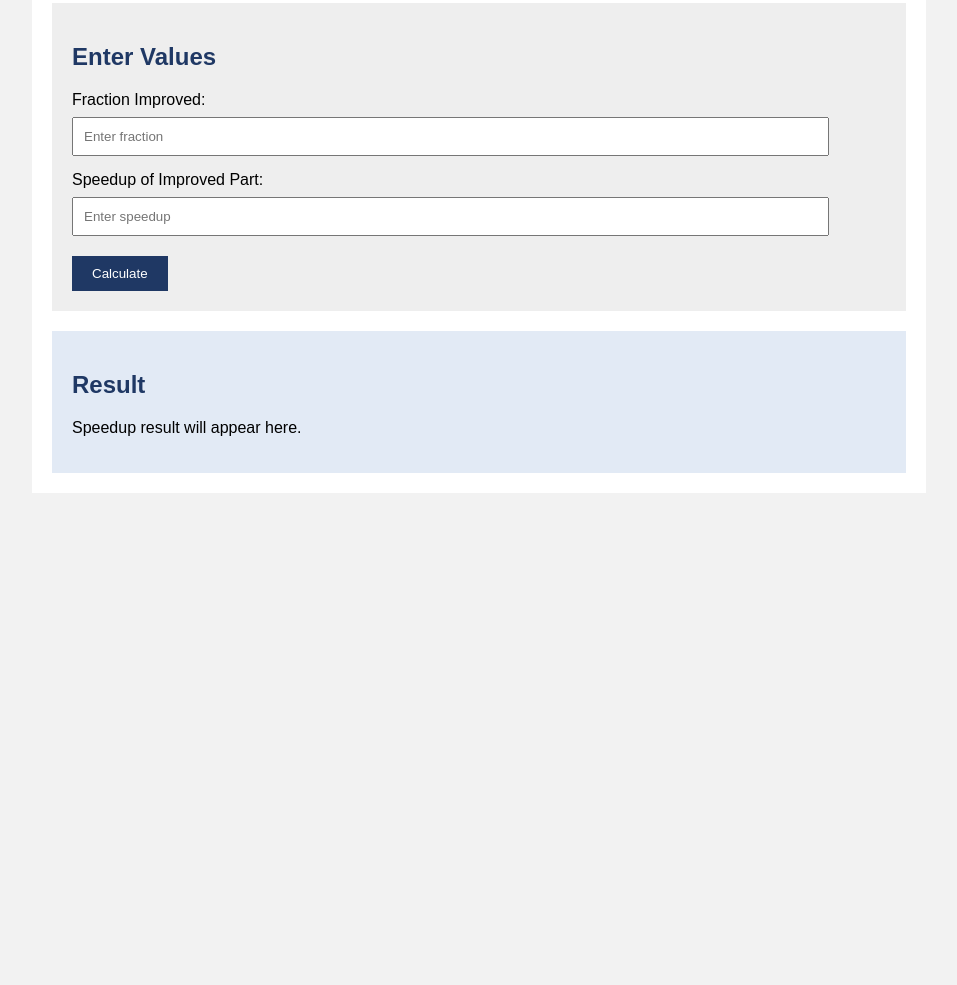
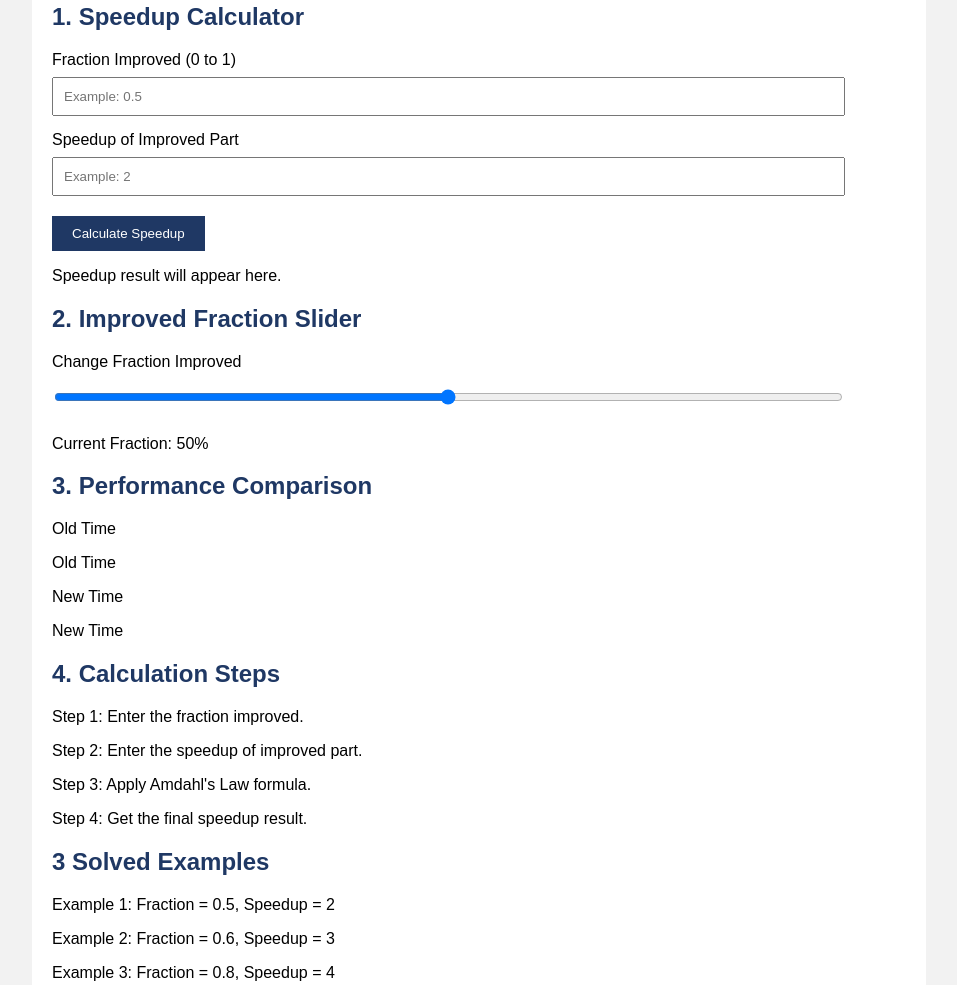
Before and after one commit to RoohullahSaeedhitec/amdahl-speedup-calculator, a plain HTML site: page index.html in a window 1280 px wide. Shown: the part 221-1206 px from the top of the page, without its empty margins (161-1118 px from the left). Before the commit the page ends 800 px from the top, so only its background shows below. Drawn offline with Linux system fonts and the light colour scheme.

Commit message:
Update index.html

```diff
--- a/index.html
+++ b/index.html
@@ -4,6 +4,7 @@
     <title>Amdahl's Law Calculator</title>
     <link rel="stylesheet" href="style.css">
 </head>
+
 <body>
 
 <div class="container">
@@ -13,21 +14,54 @@
         <p>CPU Performance Calculator</p>
     </header>
 
-        <div class="input-area">
-            <h2>Enter Values</h2>
+    <div class="section">
+        <h2>1. Speedup Calculator</h2>
 
-            <label>Fraction Improved:</label>
-            <input type="number" placeholder="Enter fraction">
+        <label>Fraction Improved (0 to 1)</label>
+        <input type="number" id="fraction" placeholder="Example: 0.5">
 
-            <label>Speedup of Improved Part:</label>
-            <input type="number" placeholder="Enter speedup">
+        <label>Speedup of Improved Part</label>
+        <input type="number" id="speedup" placeholder="Example: 2">
 
-            <button>Calculate</button>
+        <button type="button">Calculate Speedup</button>
+
+        <p id="result">Speedup result will appear here.</p>
     </div>
 
-        <div class="result-area">
-            <h2>Result</h2>
-            <p>Speedup result will appear here.</p>
+    <div class="section">
+        <h2>2. Improved Fraction Slider</h2>
+
+        <label>Change Fraction Improved</label>
+        <input type="range" id="slider" min="0" max="100" value="50">
+
+        <p>Current Fraction: 50%</p>
+    </div>
+
+    <div class="section">
+        <h2>3. Performance Comparison</h2>
+
+        <p>Old Time</p>
+        <div class="bar old">Old Time</div>
+
+        <p>New Time</p>
+        <div class="bar new">New Time</div>
+    </div>
+
+    <div class="section">
+        <h2>4. Calculation Steps</h2>
+
+        <p>Step 1: Enter the fraction improved.</p>
+        <p>Step 2: Enter the speedup of improved part.</p>
+        <p>Step 3: Apply Amdahl's Law formula.</p>
+        <p>Step 4: Get the final speedup result.</p>
+    </div>
+
+    <div class="section">
+        <h2>3 Solved Examples</h2>
+
+        <p>Example 1: Fraction = 0.5, Speedup = 2</p>
+        <p>Example 2: Fraction = 0.6, Speedup = 3</p>
+        <p>Example 3: Fraction = 0.8, Speedup = 4</p>
     </div>
 
 </div>
```
Lines whose indentation alone changed are shown as unchanged.
